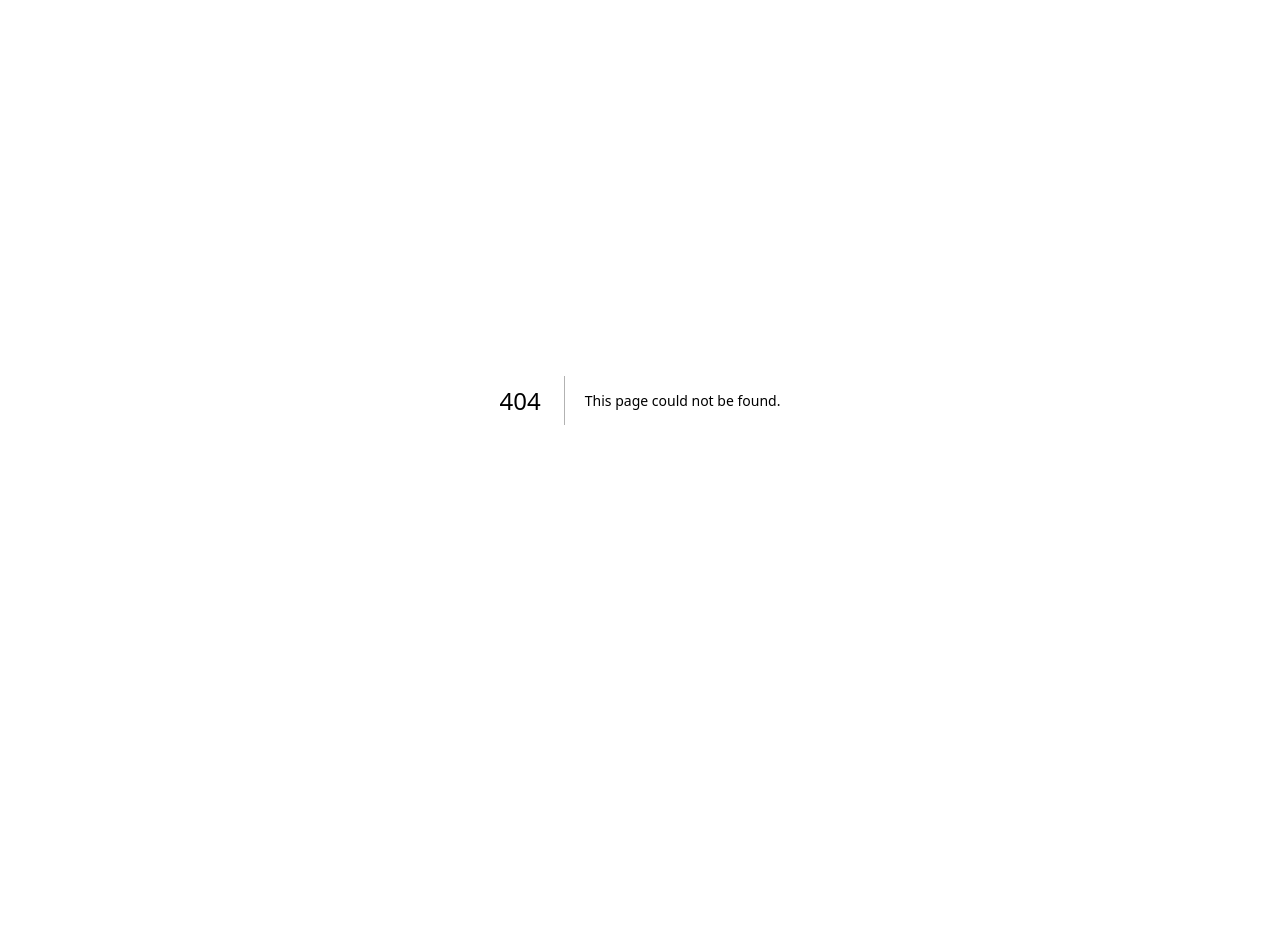
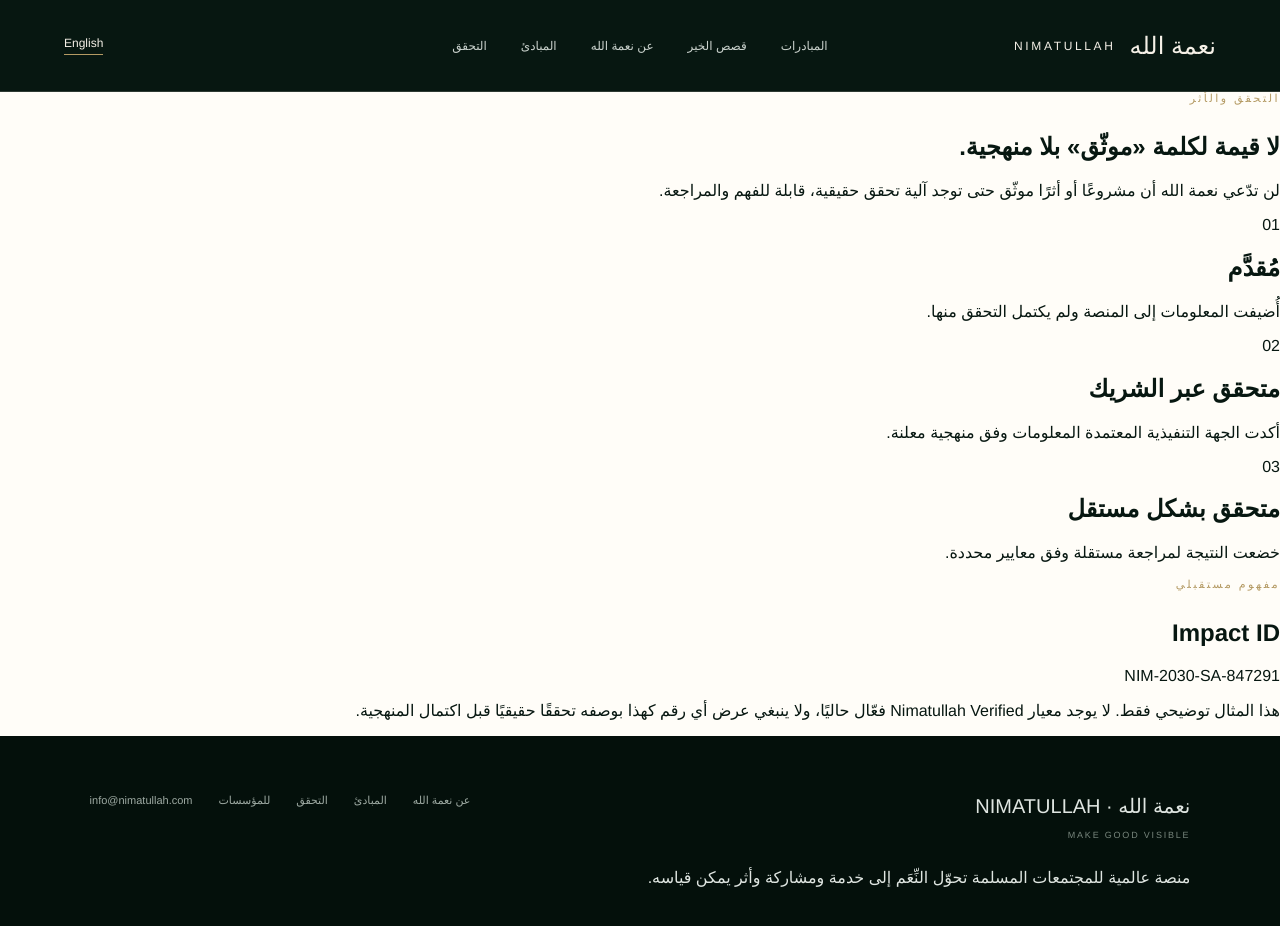
Before and after one commit to andristukiss-png/nimatullah, a Next.js app: page /ar/verification in a window 1280 px wide. Before the commit this address had no page. Shown: the top 926 px of the page. Before the commit the page ends 800 px from the top, so only its background shows below. Built offline with nearby package versions, Linux system fonts and the light colour scheme.

Commit message:
Build app/[locale]/verification/page.tsx

```diff
--- /dev/null
+++ b/app/[locale]/verification/page.tsx
@@ -0,0 +1,44 @@
+import { notFound } from "next/navigation";
+import { isLocale } from "@/lib/site";
+import { PageShell } from "@/components/site-chrome";
+
+export default async function VerificationPage({ params }: { params: Promise<{ locale: string }> }) {
+  const { locale } = await params;
+  if (!isLocale(locale)) notFound();
+  const ar = locale === "ar";
+
+  const states = ar
+    ? [["01", "مُقدَّم", "أُضيفت المعلومات إلى المنصة ولم يكتمل التحقق منها."], ["02", "متحقق عبر الشريك", "أكدت الجهة التنفيذية المعتمدة المعلومات وفق منهجية معلنة."], ["03", "متحقق بشكل مستقل", "خضعت النتيجة لمراجعة مستقلة وفق معايير محددة."]]
+    : [["01", "Submitted", "Information has been entered into the platform but has not completed verification."], ["02", "Partner verified", "An approved implementing organization has confirmed the information under a stated methodology."], ["03", "Independently verified", "The result has undergone independent review against defined criteria."]];
+
+  return (
+    <PageShell locale={locale}>
+      <main className="innerPage">
+        <section className="pageHero">
+          <p className="eyebrow">{ar ? "التحقق والأثر" : "VERIFICATION & IMPACT"}</p>
+          <h1>{ar ? "لا قيمة لكلمة «موثّق» بلا منهجية." : "“Verified” means nothing without a methodology."}</h1>
+          <p>{ar ? "لن تدّعي نعمة الله أن مشروعًا أو أثرًا موثّق حتى توجد آلية تحقق حقيقية، قابلة للفهم والمراجعة." : "Nimatullah will not describe a project or result as verified until a genuine, understandable and reviewable verification methodology exists."}</p>
+        </section>
+        <section className="verificationPage">
+          {states.map(([number, title, body]) => (
+            <article key={number}>
+              <span>{number}</span>
+              <div>
+                <h2>{title}</h2>
+                <p>{body}</p>
+              </div>
+            </article>
+          ))}
+        </section>
+        <section className="impactIdPanel">
+          <div>
+            <p className="eyebrow">{ar ? "مفهوم مستقبلي" : "FUTURE CONCEPT"}</p>
+            <h2>Impact ID</h2>
+          </div>
+          <div className="impactCode">NIM-2030-SA-847291</div>
+          <p>{ar ? "هذا المثال توضيحي فقط. لا يوجد معيار Nimatullah Verified فعّال حاليًا، ولا ينبغي عرض أي رقم كهذا بوصفه تحققًا حقيقيًا قبل اكتمال المنهجية." : "This identifier is illustrative only. There is no active Nimatullah Verified standard yet, and no identifier should be presented as genuine verification before the methodology exists."}</p>
+        </section>
+      </main>
+    </PageShell>
+  );
+}
```
